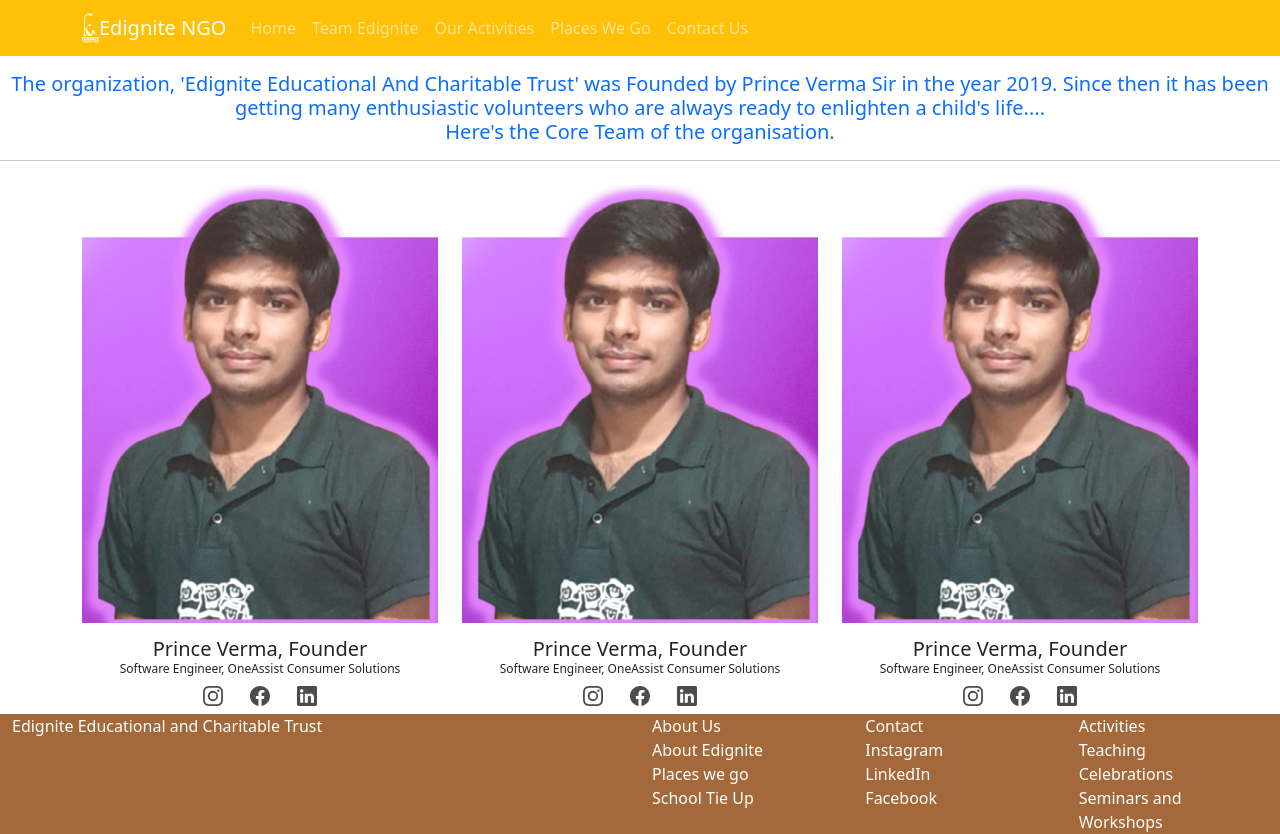
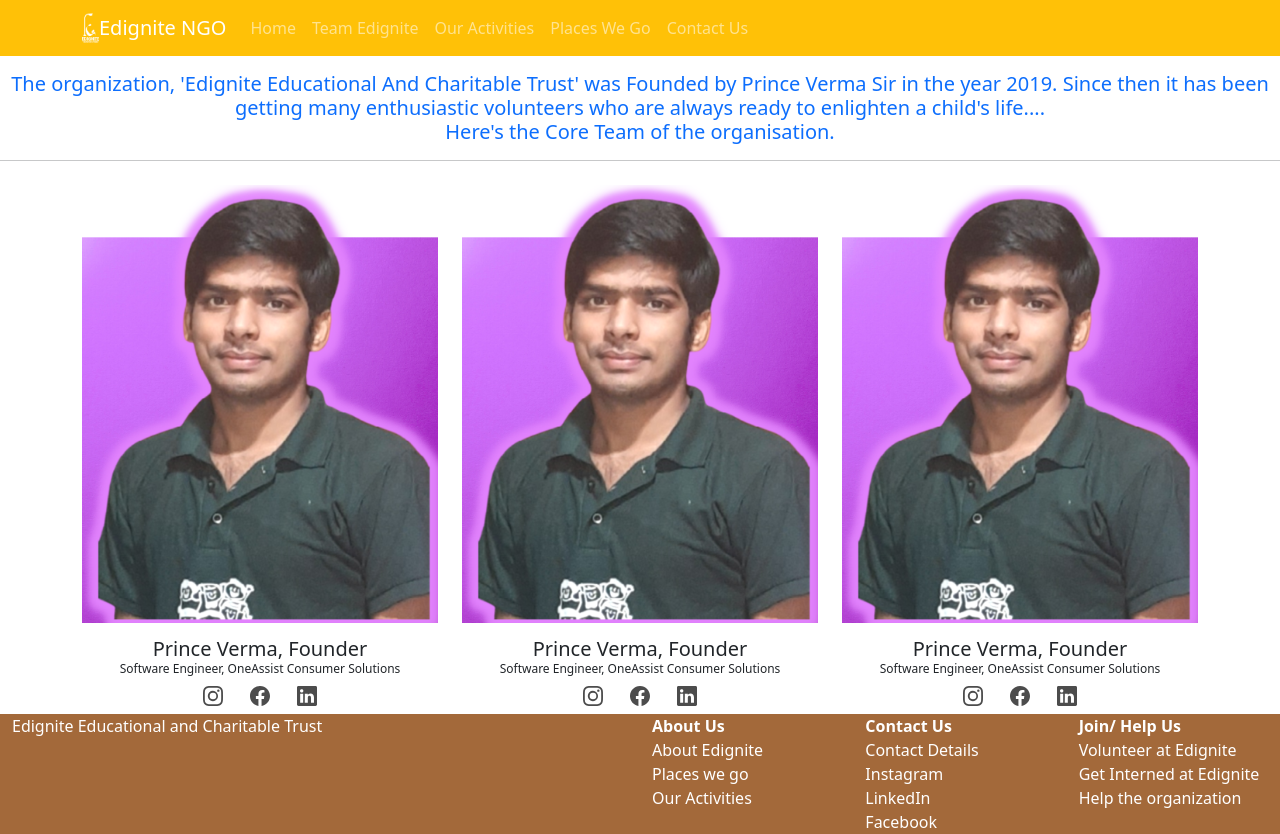
Before and after one commit to vermaprince123/edigniteNGOWebsite, a React (Create React App) app in the folder frontend/: page /team in a window 1280 px wide. Built offline with nearby package versions, Linux system fonts and the light colour scheme.

Commit message:
linksadded

```diff
--- a/frontend/src/Components/Footer/footer.css
+++ b/frontend/src/Components/Footer/footer.css
@@ -9,3 +9,12 @@
     padding: 0;
     margin: 0%;
 }
+
+.ft-col ul li a{
+    text-decoration: none;
+    color: white;
+}
+
+.ft-col ul li a:hover{
+    color: yellow;
+}
--- a/frontend/src/Components/Footer/footer.js
+++ b/frontend/src/Components/Footer/footer.js
@@ -1,4 +1,5 @@
 import React from "react";
+import { Link } from 'react-router-dom';
 import { Container, Row, Col } from "react-bootstrap";
 import './footer.css'
 
@@ -12,27 +13,28 @@
                             Edignite Educational and Charitable Trust
                         </Col>
                         <Col md={2} className="ft-col">
-                            About Us
+                            <b>About Us</b>
                             <ul>
-                                <li>About Edignite</li>
-                                <li>Places we go</li>
-                                <li>School Tie Up</li>
+                                <li><Link to="/">About Edignite</Link></li>
+                                <li><Link to="/places">Places we go</Link></li>
+                                <li><Link to="activities">Our Activities</Link></li>
                             </ul>
                         </Col>
                         <Col md={2} className="ft-col">
-                            Contact
+                            <b>Contact Us</b>
                             <ul>
-                                <li>Instagram</li>
-                                <li>LinkedIn</li>
-                                <li>Facebook</li>
+                                <li><Link to="/contact">Contact Details</Link></li>
+                                <li><a href="https://www.instagram.com/ed_ignite/">Instagram</a></li>
+                                <li><a href="https://www.linkedin.com/company/edignite-ngo/">LinkedIn</a></li>
+                                <li><a href="https://www.facebook.com/socialindiagroup.in">Facebook</a></li>
                             </ul>
                         </Col>
                         <Col md={2} className="ft-col">
-                            Activities
+                            <b>Join/ Help Us</b>
                             <ul>
-                                <li>Teaching</li>
-                                <li>Celebrations</li>
-                                <li>Seminars and Workshops</li>
+                                <li><a href="https://bit.ly/Edignite_Joining_Form">Volunteer at Edignite</a></li>
+                                <li><a href="https://bit.ly/Edignite_Internship">Get Interned at Edignite</a></li>
+                                <li><a href="https://surveyheart.com/form/631afede7f5e8e151e450799">Help the organization</a></li>
                             </ul>
                         </Col>
                     </Row>
--- a/frontend/src/Components/Homepage/homepage.js
+++ b/frontend/src/Components/Homepage/homepage.js
@@ -22,7 +22,7 @@
                     />
                     <Carousel.Caption className="hp-csl-cptn">
                         <h3>Taught over 300 kids till date</h3>
-                        <Link className="btn btn-danger" to="/contact/help">Click here to help us</Link>
+                        <a className="btn btn-danger" href="https://surveyheart.com/form/631afede7f5e8e151e450799">Click here to help us</a>
                     </Carousel.Caption>
                 </Carousel.Item>
                 <Carousel.Item>
@@ -34,7 +34,7 @@
 
                     <Carousel.Caption className="hp-csl-cptn">
                         <h3>Active over 15 centres in Surat, Haryana, Rajkot, Rajasthan</h3>
-                        <Link className="btn btn-danger" to="/contact/volunteer">Click here to volunteer with us.</Link>
+                        <a className="btn btn-danger" href="https://bit.ly/Edignite_Joining_Form">Click here to volunteer with us.</a>
                     </Carousel.Caption>
                 </Carousel.Item>
                 <Carousel.Item>
@@ -46,7 +46,7 @@
 
                     <Carousel.Caption className="hp-csl-cptn">
                         <h3>Awareness Sessions, Workshops, Celebrations, round the year</h3>
-                        <Link className="btn btn-danger" to="/contact">Click here to collaborate with us</Link>
+                        <a className="btn btn-danger" href="https://surveyheart.com/form/6368cd00e5fab37a9b896ee3">Click here to collaborate with us</a>
                     </Carousel.Caption>
                 </Carousel.Item>
             </Carousel>
--- a/frontend/src/Components/Team/team.css
+++ b/frontend/src/Components/Team/team.css
@@ -62,6 +62,6 @@
 
 @media (max-width: 575px) {
     .tm-vol-sm{
-        width: 100%;
+        width: 30%;
     }
 }
--- a/frontend/src/Components/Team/team.js
+++ b/frontend/src/Components/Team/team.js
@@ -25,13 +25,13 @@
                                     <span className="tm-vol-nd"> {memberDetail.name}, {memberDetail.designation} </span><br />
                                     <span className="tm-vol-occ">{memberDetail.occupation}</span>
                                     <Row className="tm-vol-sm">
-                                        <Col className="tm-vol-sm-lnk" sm={4}>
+                                        <Col className="tm-vol-sm-lnk" xs={4}>
                                             <a className="tm-sm-lnk" href={memberDetail.instaId}><Instagram size={20} /></a>
                                         </Col>
-                                        <Col className="tm-vol-sm-lnk" sm={4}>
+                                        <Col className="tm-vol-sm-lnk" xs={4}>
                                             <a className="tm-sm-lnk" href={memberDetail.fbId}><Facebook size={20} /></a>
                                         </Col>
-                                        <Col className="tm-vol-sm-lnk" sm={4}>
+                                        <Col className="tm-vol-sm-lnk" xs={4}>
                                             <a className="tm-sm-lnk" href={memberDetail.lnkdinId}><Linkedin size={20} /></a>
                                         </Col>
                                     </Row>
```
